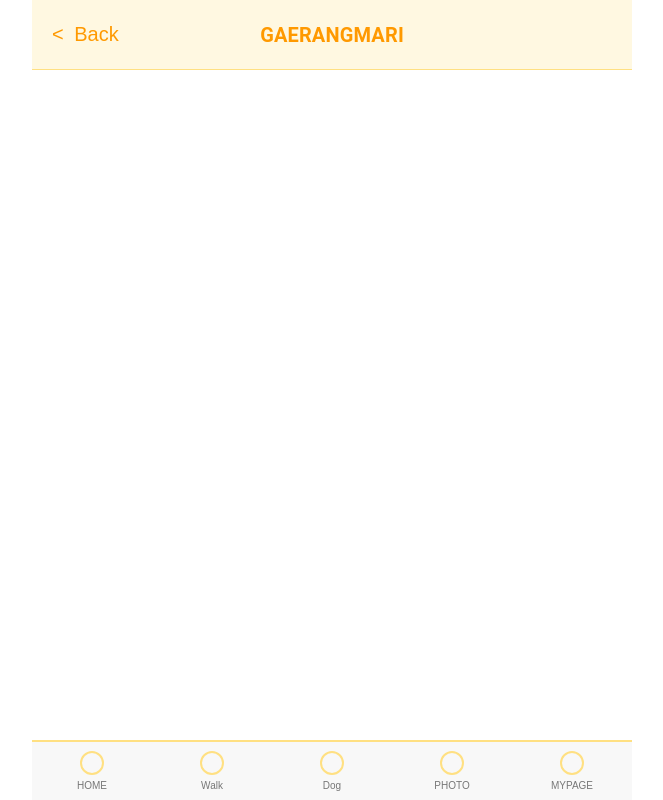
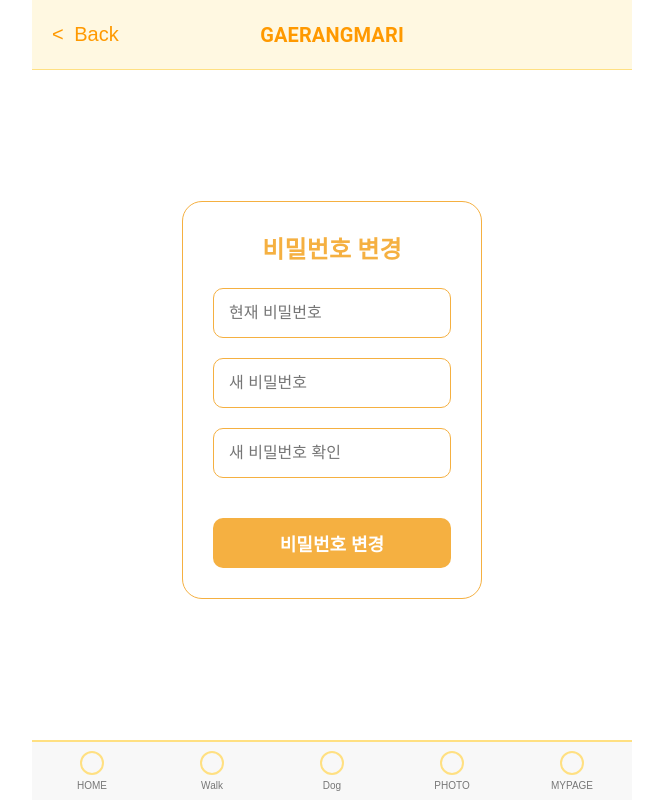
Before and after one commit to OZ-5-1-TEAM/1-Team, a React (Vite) app: page /password in a window 1280 px wide. Shown: the whole page, without its empty margins (308-971 px from the left). Built offline with nearby package versions, Linux system fonts and the light colour scheme.

Commit message:
#142 feat: 회원가입 페이지 API 세팅, 비밀번호 변경 페이지(ChangePasswordPage) 생성, 마이페이지 로그아웃 API 세팅

```diff
--- a/src/App.jsx
+++ b/src/App.jsx
@@ -26,6 +26,7 @@ import PostDetail from './pages/PostDetail';
 import { useState } from 'react';
 import GlobalStyle from './components/GlobalStyle';
 import Loading from './components/Loading';
+import ChangePasswordPage from './pages/ChangePasswordPage';
 
 const theme = createTheme({
   palette: {
@@ -76,6 +77,7 @@ function App() {
           <Route path='/join' element={<JoinPage />} />
           <Route path='/login' element={<LoginPage />} />
           <Route path='/mypage' element={<MyPage />} />
+          <Route path='/password' element={<ChangePasswordPage />} />
           <Route
             path='/edit'
             element={<EditPage userData={userData} setUserData={setUserData} />}
--- /dev/null
+++ b/src/pages/ChangePasswordPage.jsx
@@ -0,0 +1,178 @@
+import { useState } from 'react';
+import styled from 'styled-components';
+import api from '../api/axiosInstance'; // axiosInstance 사용
+
+// Styled Components
+const FullScreenWrapper = styled.div`
+  display: flex;
+  justify-content: center;
+  align-items: center;
+  height: 100vh;
+  background-color: #ffffff;
+  margin: 0;
+`;
+
+const ChangePasswordWrapper = styled.div`
+  padding: 30px;
+  width: 300px;
+  border: 1px solid #f5b041;
+  border-radius: 20px;
+  background-color: #ffffff;
+`;
+
+const Title = styled.h1`
+  font-size: 24px;
+  color: #f5b041;
+  text-align: center;
+  margin-bottom: 20px;
+`;
+
+const InputWrapper = styled.div`
+  margin-bottom: 20px;
+`;
+
+const Input = styled.input`
+  width: 100%;
+  height: 50px;
+  padding: 0 15px;
+  border: 1px solid ${(props) => (props.error ? 'red' : '#f5b041')};
+  border-radius: 10px;
+  font-size: 16px;
+`;
+
+const ErrorMessage = styled.p`
+  color: red;
+  font-size: 14px;
+  margin-top: 5px;
+`;
+
+const Button = styled.button`
+  width: 100%;
+  height: 50px;
+  background-color: #f5b041;
+  color: white;
+  font-size: 18px;
+  font-weight: bold;
+  border: none;
+  border-radius: 10px;
+  cursor: pointer;
+  margin-top: 20px;
+  &:hover {
+    background-color: #f39c12;
+  }
+`;
+
+function ChangePasswordPage() {
+  const [form, setForm] = useState({
+    currentPassword: '',
+    newPassword: '',
+    confirmPassword: '',
+  });
+
+  const [errors, setErrors] = useState({});
+  const [loading, setLoading] = useState(false);
+
+  const handleChange = (e) => {
+    setForm({ ...form, [e.target.name]: e.target.value });
+  };
+
+  const validate = () => {
+    const newErrors = {};
+
+    if (!form.currentPassword) {
+      newErrors.currentPassword = '현재 비밀번호를 입력해주세요.';
+    }
+
+    if (!form.newPassword) {
+      newErrors.newPassword = '새 비밀번호를 입력해주세요.';
+    } else if (form.newPassword.length < 8) {
+      newErrors.newPassword = '비밀번호는 최소 8자리여야 합니다.';
+    } else if (!/[!@#$%^&*(),.?":{}|<>]/.test(form.newPassword)) {
+      newErrors.newPassword = '비밀번호에 특수문자가 포함되어야 합니다.';
+    }
+
+    if (form.newPassword !== form.confirmPassword) {
+      newErrors.confirmPassword =
+        '새 비밀번호와 확인 비밀번호가 일치하지 않습니다.';
+    }
+
+    setErrors(newErrors);
+    return Object.keys(newErrors).length === 0;
+  };
+
+  const handleSubmit = async (e) => {
+    e.preventDefault();
+    if (validate()) {
+      setLoading(true);
+      try {
+        await api.post('/v1/users/password-change/', {
+          current_password: form.currentPassword,
+          new_password: form.newPassword,
+          new_password_confirm: form.confirmPassword,
+        });
+        alert('비밀번호가 성공적으로 변경되었습니다.');
+        window.location.href = '/login'; // 비밀번호 변경 후 로그인 페이지로 리다이렉트
+      } catch (error) {
+        console.error('비밀번호 변경 오류:', error);
+        if (error.response?.status === 400) {
+          alert('현재 비밀번호가 올바르지 않습니다.');
+        } else {
+          alert('비밀번호 변경 중 문제가 발생했습니다.');
+        }
+      } finally {
+        setLoading(false);
+      }
+    }
+  };
+
+  return (
+    <FullScreenWrapper>
+      <ChangePasswordWrapper>
+        <Title>비밀번호 변경</Title>
+        <form onSubmit={handleSubmit}>
+          <InputWrapper>
+            <Input
+              type='password'
+              name='currentPassword'
+              placeholder='현재 비밀번호'
+              onChange={handleChange}
+              error={errors.currentPassword}
+            />
+            {errors.currentPassword && (
+              <ErrorMessage>{errors.currentPassword}</ErrorMessage>
+            )}
+          </InputWrapper>
+          <InputWrapper>
+            <Input
+              type='password'
+              name='newPassword'
+              placeholder='새 비밀번호'
+              onChange={handleChange}
+              error={errors.newPassword}
+            />
+            {errors.newPassword && (
+              <ErrorMessage>{errors.newPassword}</ErrorMessage>
+            )}
+          </InputWrapper>
+          <InputWrapper>
+            <Input
+              type='password'
+              name='confirmPassword'
+              placeholder='새 비밀번호 확인'
+              onChange={handleChange}
+              error={errors.confirmPassword}
+            />
+            {errors.confirmPassword && (
+              <ErrorMessage>{errors.confirmPassword}</ErrorMessage>
+            )}
+          </InputWrapper>
+          <Button type='submit' disabled={loading}>
+            {loading ? '변경 중...' : '비밀번호 변경'}
+          </Button>
+        </form>
+      </ChangePasswordWrapper>
+    </FullScreenWrapper>
+  );
+}
+
+export default ChangePasswordPage;
--- a/src/pages/JoinPage.jsx
+++ b/src/pages/JoinPage.jsx
@@ -1,6 +1,6 @@
 import { useState } from 'react';
 import styled from 'styled-components';
-import axios from 'axios';
+import api from '../api/axiosInstance'; // axiosInstance를 가져옴
 
 // 전체 화면 Wrapper
 const FullScreenWrapper = styled.div`
@@ -128,7 +128,7 @@ function JoinPage() {
       newErrors.email = '이메일 중복 확인이 필요합니다.';
     }
 
-    // 비밀번호 유효성 검증 (8자리 이상, 특수문자 포함)
+    // 비밀번호 유효성 검증
     if (!form.password) {
       newErrors.password = '비밀번호를 입력해주세요.';
     } else if (form.password.length < 8) {
@@ -164,11 +164,15 @@ function JoinPage() {
 
   const checkEmail = async () => {
     try {
-      await axios.post('http://43.201.242.157:8000/api/v1/users', {
+      const response = await api.post('api/v1/users/check-email/', {
         email: form.email,
       });
-      setEmailChecked(true);
-      alert('사용 가능한 이메일입니다.');
+      if (response.data.available) {
+        alert('사용 가능한 이메일입니다.');
+        setEmailChecked(true);
+      } else {
+        alert('이미 사용 중인 이메일입니다.');
+      }
     } catch (error) {
       console.error('이메일 확인 오류:', error);
       alert('이메일 확인 중 문제가 발생했습니다.');
@@ -177,11 +181,15 @@ function JoinPage() {
 
   const checkNickname = async () => {
     try {
-      await axios.post('http://43.201.242.157:8000/api/v1/users', {
+      const response = await api.post('/v1/auth/check-nickname/', {
         nickname: form.nickname,
       });
-      setNicknameChecked(true);
-      alert('사용 가능한 닉네임입니다.');
+      if (response.data.available) {
+        alert('사용 가능한 닉네임입니다.');
+        setNicknameChecked(true);
+      } else {
+        alert('이미 사용 중인 닉네임입니다.');
+      }
     } catch (error) {
       console.error('닉네임 확인 오류:', error);
       alert('닉네임 확인 중 문제가 발생했습니다.');
@@ -193,12 +201,16 @@ function JoinPage() {
     if (validate()) {
       setLoading(true);
       try {
-        await axios.post('http://43.201.242.157:8000/api/v1/users', form);
+        await api.post('/users/signup/', form);
         alert('회원가입 성공! 로그인 페이지로 이동합니다.');
         window.location.href = '/login';
       } catch (error) {
         console.error('회원가입 에러:', error);
-        alert('회원가입 중 문제가 발생했습니다.');
+        if (error.response?.status === 409) {
+          alert('이미 사용 중인 이메일 또는 닉네임입니다.');
+        } else {
+          alert('회원가입 중 문제가 발생했습니다.');
+        }
       } finally {
         setLoading(false);
       }
--- a/src/pages/LoginPage.jsx
+++ b/src/pages/LoginPage.jsx
@@ -109,8 +109,9 @@ function LoginPage() {
           'http://43.201.242.157:8000/api/v1/users/login',
           form
         );
-        const { access_token } = response.data;
-        localStorage.setItem('access_token', access_token);
+        const { access, refresh } = response.data;
+        localStorage.setItem('access_token', access);
+        localStorage.setItem('refresh_token', refresh);
         alert('로그인 성공!');
         window.location.href = '/'; // 로그인 후 리다이렉트
       } catch (error) {
--- a/src/pages/MyPage.jsx
+++ b/src/pages/MyPage.jsx
@@ -1,7 +1,7 @@
-import React, { useEffect, useState } from 'react';
+import { useEffect, useState } from 'react';
 import styled from 'styled-components';
-import axios from 'axios';
 import { useNavigate } from 'react-router-dom';
+import api from '../api/axiosInstance';
 import Header from '../components/Header';
 import Footer from '../components/Footer';
 
@@ -65,6 +65,7 @@ const ProfileEmail = styled.p`
   color: #999;
   margin: 5px 0 0 0;
 `;
+
 const ProfileIcons = styled.div`
   display: flex;
   gap: 15px;
@@ -81,10 +82,15 @@ const ProfileIcon = styled.button`
   cursor: pointer;
 `;
 
-const EditButton = styled.button`
+const ActionButtons = styled.div`
   position: absolute;
   bottom: 10px;
   right: 20px;
+  display: flex;
+  gap: 10px;
+`;
+
+const ActionButton = styled.button`
   background: none;
   border: none;
   font-size: 14px;
@@ -110,14 +116,6 @@ const ButtonGroup = styled.div`
   display: flex;
   align-items: center;
   gap: 10px;
-`;
-
-const ActionButton = styled.button`
-  background: none;
-  border: none;
-  font-size: 14px;
-  color: #f5b041;
-  cursor: pointer;
 `;
 
 const HorizontalSectionBody = styled.div`
@@ -195,19 +193,15 @@ function MyPage() {
   const [isLoading, setIsLoading] = useState(true);
   const [error, setError] = useState(null);
 
-  // Fetch data from API
+  // Fetch user data
   useEffect(() => {
     const fetchData = async () => {
       try {
         setIsLoading(true);
-        setError(null);
 
-        const [profileResponse, petsResponse, likedPostsResponse] =
-          await Promise.all([
-            axios.get('/api/v1/users/me'),
-            axios.get('/api/v1/pets'),
-            axios.get('/api/v1/posts/liked'),
-          ]);
+        const profileResponse = await api.get('/v1/users/me/');
+        const petsResponse = await api.get('/v1/pets/');
+        const likedPostsResponse = await api.get('/v1/posts/liked/');
 
         setProfile(profileResponse.data || {});
         setPets(petsResponse.data?.pets || []);
@@ -223,13 +217,22 @@ function MyPage() {
     fetchData();
   }, []);
 
-  if (isLoading) {
-    return <div>로딩 중...</div>;
+  // Logout logic
+  const handleLogout = async () => {
+    try {
+      await api.post('/v1/users/logout/');
+      localStorage.removeItem('access_token');
+      localStorage.removeItem('refresh_token');
+      alert('로그아웃 성공!');
+      navigate('/login');
+    } catch (err) {
+      console.error('로그아웃 오류:', err);
+      alert('로그아웃 중 문제가 발생했습니다.');
     }
+  };
 
-  if (error) {
-    return <div>{error}</div>;
-  }
+  if (isLoading) return <div>로딩 중...</div>;
+  if (error) return <div>{error}</div>;
 
   return (
     <>
@@ -249,7 +252,12 @@ function MyPage() {
             <ProfileIcon onClick={() => navigate('/mate')}>🐾</ProfileIcon>
             <ProfileIcon onClick={() => navigate('/message')}>✉️</ProfileIcon>
           </ProfileIcons>
-          <EditButton onClick={() => navigate('/edit')}>EDIT</EditButton>
+          <ActionButtons>
+            <ActionButton onClick={() => navigate('/password')}>
+              PASSWORD
+            </ActionButton>
+            <ActionButton onClick={() => navigate('/edit')}>EDIT</ActionButton>
+          </ActionButtons>
         </ProfileSection>
 
         {/* 자기소개 섹션 */}
@@ -290,68 +298,34 @@ function MyPage() {
             </ButtonGroup>
           </SectionHeader>
           <HorizontalSectionBody>
-            {pets.length > 0 ? (
-              pets.map((pet) => (
+            {pets.map((pet) => (
               <Box key={pet.id} src={pet.photo}>
                 <p>{pet.name}</p>
                 <p>{pet.breed}</p>
               </Box>
-              ))
-            ) : (
-              <p>등록된 반려견이 없습니다.</p>
-            )}
+            ))}
           </HorizontalSectionBody>
         </Section>
 
-        {/* 반려견 사진 섹션 */}
+        {/* 내가 좋아요한 게시물 */}
         <Section>
           <SectionHeader>
-            <SectionTitle>반려견 사진</SectionTitle>
-          </SectionHeader>
-          <HorizontalSectionBody>
-            {pets.length > 0 ? (
-              pets.map((pet) => (
-                <Box
-                  key={`photo-${pet.id}`}
-                  src={pet.additionalPhoto || pet.photo}
-                >
-                  <p>{pet.name}</p>
-                </Box>
-              ))
-            ) : (
-              <p>등록된 반려견 사진이 없습니다.</p>
-            )}
-          </HorizontalSectionBody>
-        </Section>
-
-        {/* 내가 좋아요한 게시물 섹션 */}
-        <Section>
-          <SectionHeader>
-            <SectionTitle onClick={() => navigate('/likedposts')}>
-              내가 좋아요한 게시물
-            </SectionTitle>
+            <SectionTitle>내가 좋아요한 게시물</SectionTitle>
           </SectionHeader>
           <VerticalSectionBody>
-            {likedPosts.length > 0 ? (
-              likedPosts.map((post) => (
+            {likedPosts.map((post) => (
               <CommunityItem key={post.id}>
                 <CommunityDetails>
                   <CommunityName>{post.category}</CommunityName>
                   <CommunityTitle>{post.title}</CommunityTitle>
                 </CommunityDetails>
               </CommunityItem>
-              ))
-            ) : (
-              <p>좋아요한 게시물이 없습니다.</p>
-            )}
+            ))}
           </VerticalSectionBody>
         </Section>
 
-        {/* Footer Actions */}
         <FooterActions>
-          <FooterActionButton onClick={() => navigate('/logout')}>
-            LOGOUT
-          </FooterActionButton>
+          <FooterActionButton onClick={handleLogout}>LOGOUT</FooterActionButton>
           <FooterActionButton onClick={() => navigate('/withdraw')}>
             MEMBERSHIP WITHDRAWAL
           </FooterActionButton>
```
Lines whose indentation alone changed are shown as unchanged.
